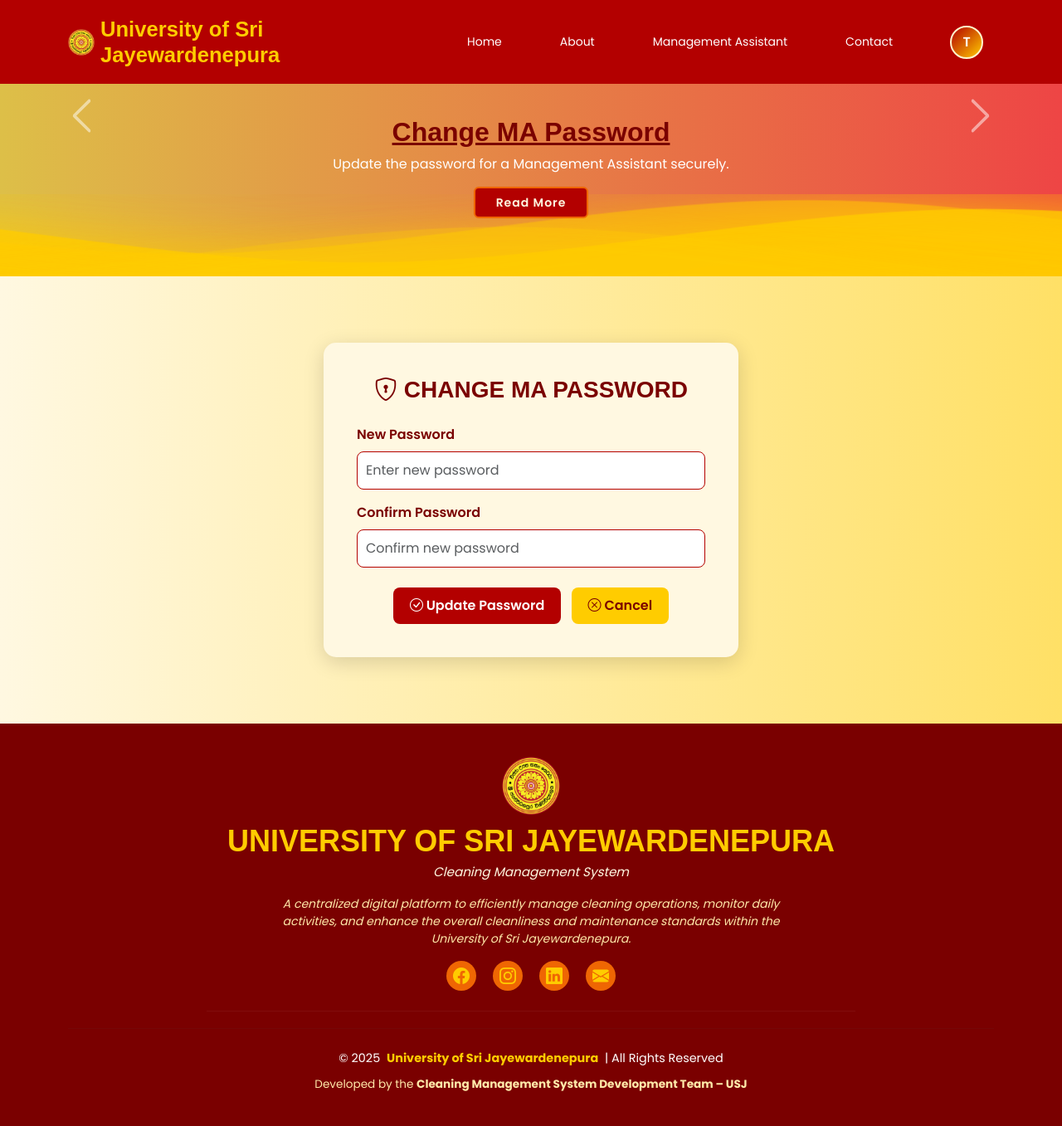
After one commit to MinoliPerera021126/final-project-byte-mop, a Django app: page /accounts/change-ma-password/5/ in a window 1280 px wide. The commit adds this page. Shown: the whole page at 83% size. Run offline with Django 5.2, Linux system fonts and the light colour scheme; a user stored in the database is signed in; data comes from the database, SQL or seed files in the repository; both versions use the stored data as it was after the commit; some libraries are stand-ins or nearby versions.

Commit message:
Add_Change password and validation

```diff
--- /dev/null
+++ b/accounts/templates/accounts/change_ma_password.html
@@ -0,0 +1,131 @@
+{% extends 'accounts/base.html' %}
+{% block content %}
+
+<style>
+    body {
+        font-family: 'Poppins', sans-serif;
+        background: linear-gradient(to right, #fff8e1, #ffe066);
+        color: #333;
+        margin: 0;
+        padding-top: 80px;
+    }
+
+    .change-password-container {
+        max-width: 500px;
+        margin: 80px auto;
+        background: #fff8e1;
+        border-radius: 15px;
+        box-shadow: 0 6px 25px rgba(0, 0, 0, 0.15);
+        padding: 40px;
+        text-align: center;
+        animation: fadeIn 0.6s ease-in-out;
+    }
+
+    h3 {
+        color: #7a0000;
+        font-weight: 700;
+        text-transform: uppercase;
+        margin-bottom: 25px;
+    }
+
+    .form-label {
+        color: #7a0000;
+        font-weight: 600;
+        text-align: left;
+        display: block;
+    }
+
+    .form-control {
+        border-radius: 8px;
+        padding: 10px;
+        border: 1px solid #b30000;
+        transition: 0.3s;
+    }
+
+    .form-control:focus {
+        border-color: #ffcc00;
+        box-shadow: 0 0 8px rgba(255, 204, 0, 0.6);
+    }
+
+    .btn-danger {
+        background-color: #b30000;
+        border: none;
+        padding: 10px 20px;
+        border-radius: 8px;
+        font-weight: 600;
+        transition: 0.3s;
+    }
+
+    .btn-danger:hover {
+        background-color: #7a0000;
+    }
+
+    .btn-secondary {
+        background-color: #ffcc00;
+        color: #7a0000;
+        border: none;
+        font-weight: 600;
+        border-radius: 8px;
+        padding: 10px 20px;
+        transition: 0.3s;
+    }
+
+    .btn-secondary:hover {
+        background-color: #e6b800;
+    }
+
+    .alert-message {
+        color: #b30000;
+        font-weight: 500;
+        margin-bottom: 10px;
+    }
+
+    @keyframes fadeIn {
+        from {
+            opacity: 0;
+            transform: translateY(20px);
+        }
+
+        to {
+            opacity: 1;
+            transform: translateY(0);
+        }
+    }
+</style>
+
+<div class="change-password-container">
+    <h3><i class="bi bi-shield-lock"></i> {{ title }}</h3>
+
+    {% if messages %}
+    <ul class="alert-message list-unstyled">
+        {% for message in messages %}
+        <li>{{ message }}</li>
+        {% endfor %}
+    </ul>
+    {% endif %}
+
+    <form method="POST">
+        {% csrf_token %}
+        <div class="mb-3 text-start">
+            <label class="form-label">New Password</label>
+            <input type="password" name="new_password" class="form-control" placeholder="Enter new password" required>
+        </div>
+
+        <div class="mb-3 text-start">
+            <label class="form-label">Confirm Password</label>
+            <input type="password" name="confirm_password" class="form-control"
+                placeholder="Confirm new password" required>
+        </div>
+
+        <div class="text-center mt-4">
+            <button type="submit" class="btn btn-danger">
+                <i class="bi bi-check-circle"></i> Update Password
+            </button>
+            <a href="{% url 'admin_dashboard' %}" class="btn btn-secondary ms-2">
+                <i class="bi bi-x-circle"></i> Cancel
+            </a>
+        </div>
+    </form>
+</div>
+
+{% endblock %}
--- a/accounts/urls.py
+++ b/accounts/urls.py
@@ -17,6 +17,10 @@
     path('about/', views.about, name='about'),
     path('contact/', views.contact, name='contact'),
 
+    path('change-ma-password/<int:user_id>/',
+         views.change_ma_password_view, name='change_ma_password'),
+
+
     path('profile/', views.view_profile, name='profile'),
 ]
 urlpatterns += staticfiles_urlpatterns()
--- a/accounts/views.py
+++ b/accounts/views.py
@@ -148,15 +148,26 @@
             password = form.cleaned_data['password']
             phone = form.cleaned_data['phone']
 
+            # --- VALIDATION RULES ---
+            if " " in username:
+                messages.error(request, 'Username cannot contain spaces.')
+                return redirect('create_ma')
+
+            if len(password) < 8:
+                messages.error(
+                    request, 'Password must be at least 8 characters long.')
+                return redirect('create_ma')
+
             if User.objects.filter(username=username).exists():
                 messages.error(request, 'Username already taken.')
                 return redirect('create_ma')
 
+            # --- CREATE USER ---
             user = User.objects.create_user(
                 username=username, email=email, password=password)
             Profile.objects.create(user=user, role='ma', phone=phone)
             messages.success(
-                request, f'Management Assistant \"{username}\" created successfully.')
+                request, f'Management Assistant "{username}" created successfully.')
             return redirect('admin_dashboard')
         else:
             messages.error(request, 'Invalid form data.')
@@ -197,6 +208,50 @@
     return redirect('admin_dashboard')
 
 
+@login_required
+@admin_required
+def change_ma_password_view(request, user_id):
+    """Allows Admin to change a Management Assistant's password"""
+    try:
+        user = User.objects.get(id=user_id)
+        if not hasattr(user, 'profile') or user.profile.role != 'ma':
+            messages.error(request, 'You can only change passwords for MAs.')
+            return redirect('admin_dashboard')
+
+        if request.method == 'POST':
+            new_password = request.POST.get('new_password')
+            confirm_password = request.POST.get('confirm_password')
+
+            if not new_password or not confirm_password:
+                messages.error(request, 'Please fill in both password fields.')
+                return redirect('change_ma_password', user_id=user_id)
+
+            if new_password != confirm_password:
+                messages.error(request, 'Passwords do not match.')
+                return redirect('change_ma_password', user_id=user_id)
+
+            if len(new_password) < 8:
+                messages.error(
+                    request, 'Password must be at least 8 characters long.')
+                return redirect('change_ma_password', user_id=user_id)
+
+            user.set_password(new_password)
+            user.save()
+            messages.success(
+                request, f'Password for "{user.username}" changed successfully.')
+            return redirect('admin_dashboard')
+
+    except User.DoesNotExist:
+        messages.error(request, 'User not found.')
+        return redirect('admin_dashboard')
+
+    return render(request, 'accounts/change_ma_password.html', {
+        'user': user,
+        'title': 'Change MA Password',
+        'description': 'Update the password for a Management Assistant securely.',
+    })
+
+
 # ------------------------
 # MANAGEMENT ASSISTANT DASHBOARD
 # ------------------------
```
Also changed, not shown: accounts/templates/accounts/admin_dashboard.html (+26 -8 lines), db.sqlite3.
